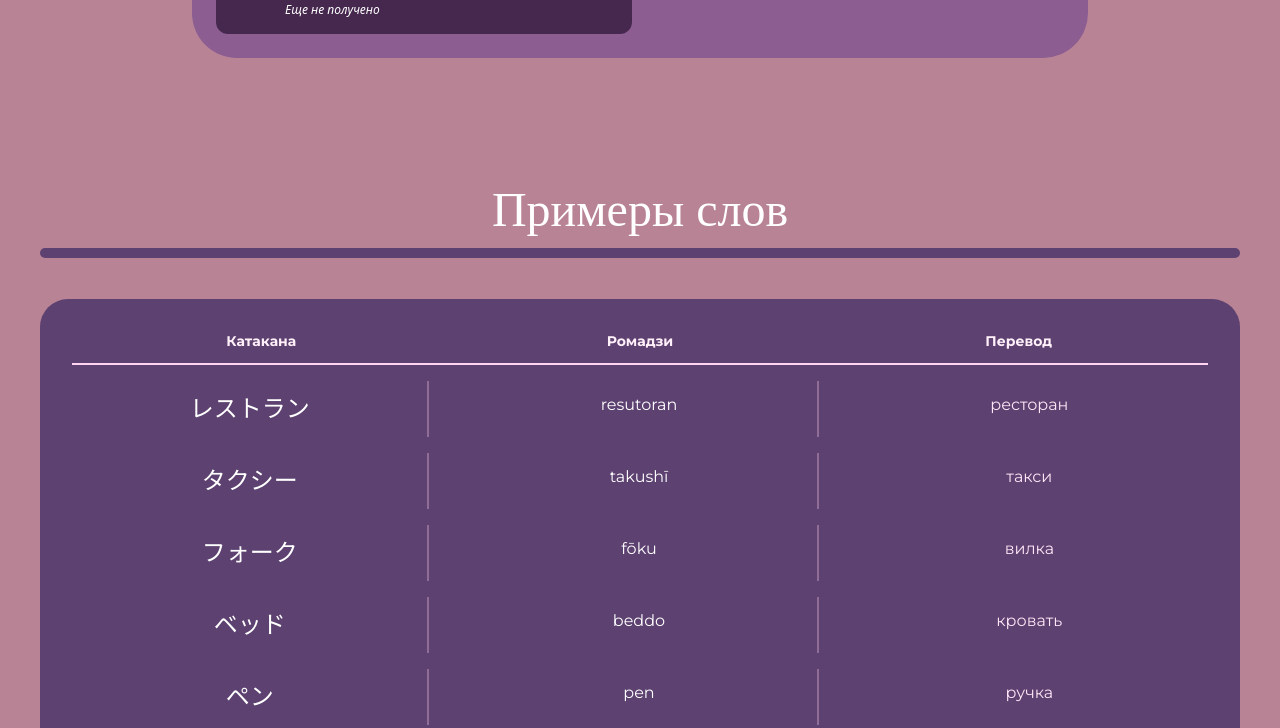
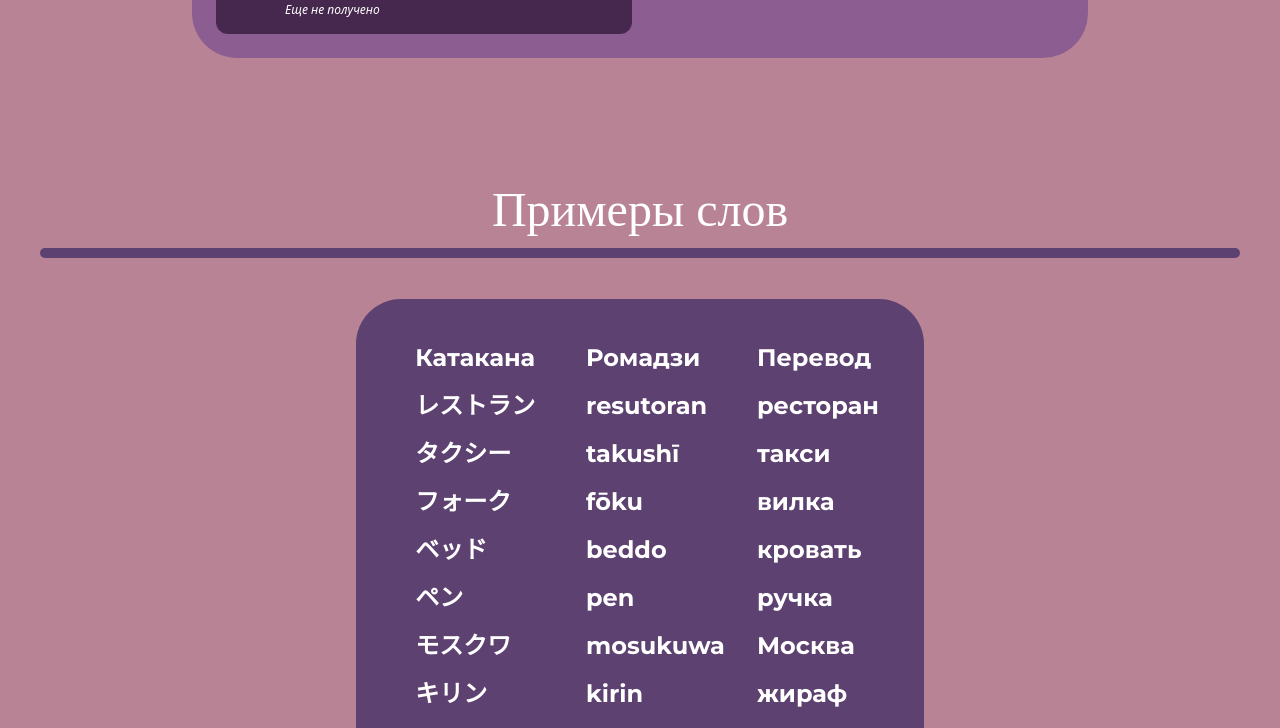
Before and after one commit to makesomelayouts/hirakata, a React (Vite) app: page /katakana in a window 1280 px wide. Shown: the part 3706-4434 px from the top of the page. Built offline with nearby package versions, Linux system fonts and the light colour scheme; a web font is replaced by a local one.

Commit message:
idk im tired of motion+tw

```diff
--- a/src/pages/Hiragana.jsx
+++ b/src/pages/Hiragana.jsx
@@ -302,7 +302,7 @@ const Hiragana = () => {
         initial="hidden"
         animate={desktopSectionInView ? "visible" : "hidden"}
         variants={containerVariants}
-        className="flex flex-col items-center justify-center gap-[41px] max-w-[1200px] mx-auto py-16 hidden lg:flex"
+        className="flex-col items-center justify-center gap-[41px] max-w-[1200px] mx-auto py-16 hidden lg:flex"
       >
         <motion.div
           variants={itemVariants}
--- a/src/pages/Katakana.jsx
+++ b/src/pages/Katakana.jsx
@@ -60,7 +60,8 @@ function Katakana() {
   const [section3Ref, section3InView] = useAnimateOnView();
   const [section4Ref, section4InView] = useAnimateOnView();
   const [section5Ref, section5InView] = useAnimateOnView();
-  const [section6Ref, section6InView] = useAnimateOnView();
+  const [mobileSectionRef, mobileSectionInView] = useAnimateOnView();
+  const [desktopSectionRef, desktopSectionInView] = useAnimateOnView();
 
   return (
     <motion.div
@@ -292,17 +293,17 @@ function Katakana() {
         )}
       </motion.section>
 
-      {/* Секция с примерами слов */}
+      {/* Мобильная версия */}
       <motion.section
-        ref={section6Ref}
+        ref={mobileSectionRef}
         initial="hidden"
-        animate={section6InView ? "visible" : "hidden"}
+        animate={mobileSectionInView ? "visible" : "hidden"}
         variants={containerVariants}
-        className="flex flex-col items-center justify-center gap-8 lg:gap-[41px] px-4 lg:px-0 max-w-[1200px] mx-auto pb-16 lg:py-16"
+        className="flex flex-col items-center justify-center gap-8 lg:gap-[41px] px-4 lg:px-0 max-w-[1200px] mx-auto pb-16 lg:py-16 lg:hidden"
       >
         <motion.div
           variants={itemVariants}
-          className="flex flex-col items-center justify-center w-full"
+          className="flex flex-col items-center justify-center w-full px-2"
         >
           <h1 className="text-center font-header text-4xl md:text-5xl">
             Примеры слов
@@ -361,6 +362,60 @@ function Katakana() {
         </motion.div>
       </motion.section>
 
+      {/* Десктопная версия */}
+      <motion.section
+        ref={desktopSectionRef}
+        initial="hidden"
+        animate={desktopSectionInView ? "visible" : "hidden"}
+        variants={containerVariants}
+        className="hidden lg:flex flex-col items-center justify-center gap-[41px] max-w-[1200px] mx-auto py-16"
+      >
+        <motion.div
+          variants={itemVariants}
+          className="flex flex-col items-center justify-center w-full"
+        >
+          <h1 className="text-center font-header text-4xl md:text-5xl">
+            Примеры слов
+          </h1>
+          <div className="mt-3.5 bg-[#5D4170] h-2.5 w-full rounded-full"></div>
+        </motion.div>
+
+        <motion.div
+          variants={itemVariants}
+          className="font-body font-bold pt-[43px] pr-[28px] pl-[59px] pb-[37px] bg-[#5D4170] rounded-[45px] text-2xl"
+        >
+          <div className="grid grid-cols-3 gap-x-8 gap-y-4">
+            <motion.div variants={itemVariants} className="font-body text-2xl">
+              Катакана
+            </motion.div>
+            <div className="">Ромадзи</div>
+            <div className="">Перевод</div>
+
+            {[
+              ["レストラン", "resutoran", "ресторан"],
+              ["タクシー", "takushī", "такси"],
+              ["フォーク", "fōku", "вилка"],
+              ["ベッド", "beddo", "кровать"],
+              ["ペン", "pen", "ручка"],
+              ["モスクワ", "mosukuwa", "Москва"],
+              ["キリン", "kirin", "жираф"],
+              ["カラス", "karasu", "ворона"],
+              ["マグロ", "maguro", "тунец"],
+            ].map(([katakana, romaji, translation], index) => (
+              <motion.div
+                key={`row-${index}`}
+                variants={itemVariants}
+                className="contents"
+              >
+                <motion.div className="font-jp text-2xl">{katakana}</motion.div>
+                <div className="">{romaji}</div>
+                <div className="">{translation}</div>
+              </motion.div>
+            ))}
+          </div>
+        </motion.div>
+      </motion.section>
+
       <Footer />
     </motion.div>
   );
```
